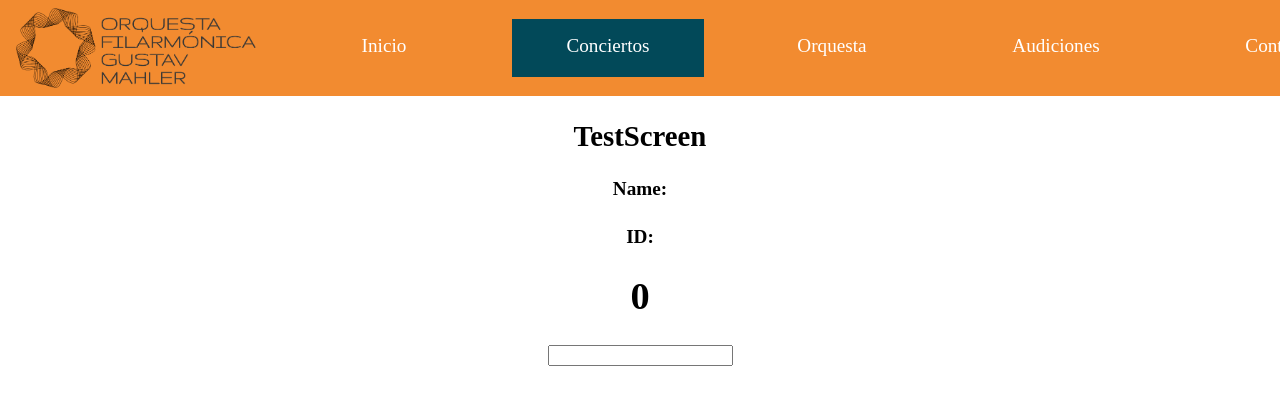
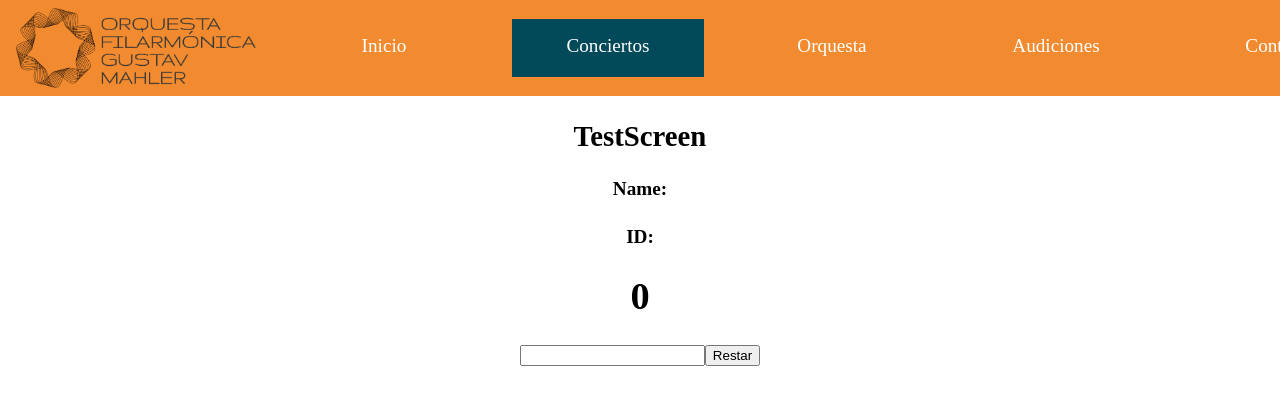
Before and after one commit to AlexinGtz/OFGM-Frontend, a React (Create React App) app: page /concerts in a window 1280 px wide. Shown: the top 404 px of the page. Built offline with nearby package versions, Linux system fonts and the light colour scheme; no server answers.

Commit message:
Final config files

```diff
--- a/src/redux/reducers/testReducer.ts
+++ b/src/redux/reducers/testReducer.ts
@@ -5,9 +5,10 @@ export const counterSlice = createSlice({
   initialState: 0,
   reducers: {
     increment: (state) => state+=1,
+    decrement: (state) => state-=1,
   },
 });
 
-export const { increment } = counterSlice.actions
+export const { increment, decrement } = counterSlice.actions
 
 export default counterSlice.reducer
--- a/src/screens/HomePage.tsx
+++ b/src/screens/HomePage.tsx
@@ -1,10 +1,9 @@
 import React, { useState } from 'react'
 import { useDispatch, useSelector } from 'react-redux'
 import { increment } from '../redux/reducers/testReducer';
-import { Link } from 'react-router-dom'
 
 export const HomePage = () => {
-  const counter = useSelector((state: any) => state.counter);
+  const { counter } = useSelector((state: any) => state);
   const [stateCounter, setStateCounter] = useState(0);
   const dispatch = useDispatch();
 
@@ -20,7 +19,7 @@ export const HomePage = () => {
       <h2>HomePage</h2>
       <h1>Global: {counter}</h1>
       <h1>Local: {stateCounter}</h1>
-      <button onClick={() => setCounters()}>A</button>
+      <button onClick={() => setCounters()}>Sumar</button>
     </div>
   )
 }
--- a/src/screens/TestScreen.tsx
+++ b/src/screens/TestScreen.tsx
@@ -1,11 +1,13 @@
 import React, { useState, useEffect } from 'react'
-import { useSelector } from 'react-redux';
+import { useDispatch, useSelector } from 'react-redux';
+import { decrement } from '../redux/reducers/testReducer';
 
 export const TestScreen = (props: any) => {
 
   const [id, setId] = useState("");
   const counter = useSelector((state: any) => state.counter)
   const [pokemon, setPokemon]: [any, any]= useState({});
+  const dispatch = useDispatch();
 
   useEffect(() => {
     fetch('https://pokeapi.co/api/v2/pokemon/'+ id)
@@ -37,6 +39,7 @@ export const TestScreen = (props: any) => {
       <h4>ID: {pokemon.id}</h4>
       <h1>{counter}</h1>
       <input type={inputType} value={id} onChange={(event) => onInputChangeHandler(event.target.value)} />
+      <button onClick={() => dispatch(decrement())}>Restar</button>
     </div>
   )
 }
```
